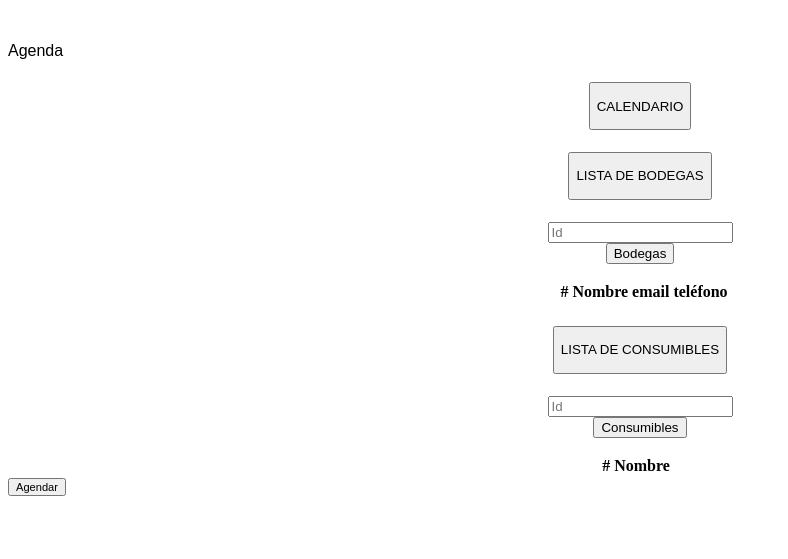
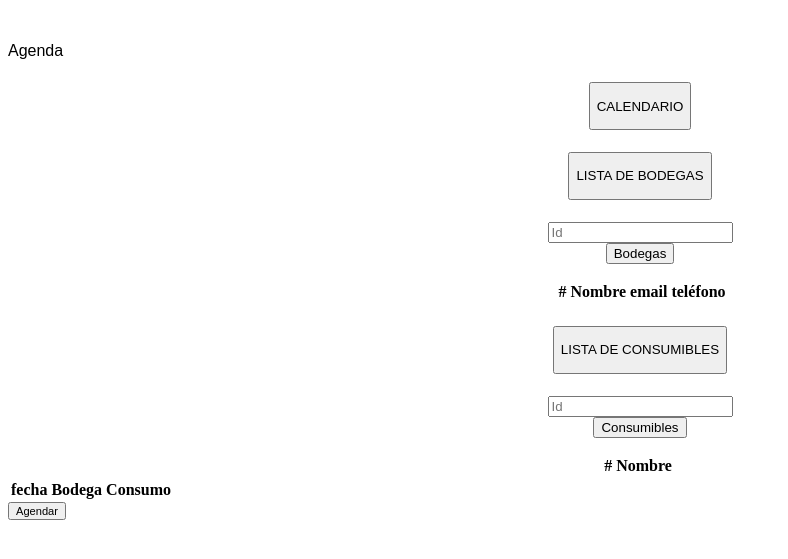
Before and after one commit to alemarchena/winecity, a PHP site: page /agenda.php in a window 1280 px wide. Shown: the top 559 px of the page, without its empty margins (0-788 px from the left). Run offline with PHP 8.4, Linux system fonts and the light colour scheme; lists and menus that the app fills with data are empty.

Commit message:
Correcciones

```diff
--- a/winecity/agenda.php
+++ b/winecity/agenda.php
@@ -19,13 +19,13 @@
 				<div class="card">
 					<div class="card-header" id="headingCero">
 						<h5 class="mb-0">
-				            <button class="btn btn-link" type="button" data-toggle="collapse" data-target="#collapseCero" aria-expanded="true" aria-controls="collapseCero">
+				            <button class="btn btn-link" type="button" data-toggle="collapse" data-target="#collapseCal" aria-expanded="true" aria-controls="collapseCal">
 				                <p class="mensajeservidor">CALENDARIO</p>
 				            </button>
 				          </h5>
 					</div>
 
-				 	<div id="collapseCero" class="collapse show" aria-labelledby="headingCero" data-parent="#accordionExample0">
+				 	<div id="collapseCal" class="collapse" aria-labelledby="headingCero" data-parent="#accordionExample0">
 			            <div class="card-body">
 							<div id="calendario"">
 
@@ -41,15 +41,16 @@
 		<div class="col-lg-5" align="center">
 			<div class="accordion" id="accordionExample2"> <!--Acordeon -->
 		        <div class="card">
+
 			        <div class="card-header" id="headingTwo">
 			          <h5 class="mb-0">
-			            <button class="btn btn-link" type="button" data-toggle="collapse" data-target="#collapseTwo" aria-expanded="true" aria-controls="collapseTwo">
+			            <button class="btn btn-link" type="button" data-toggle="collapse" data-target="#colapsobodega" aria-expanded="true" aria-controls="colapsobodega">
 			                <p class="mensajeservidor">LISTA DE BODEGAS</p>
 			            </button>
 			          </h5>
 			        </div>
 
-			        <div id="collapseTwo" class="collapse" aria-labelledby="headingTwo" data-parent="#accordionExample2">
+			        <div id="colapsobodega" class="collapse" aria-labelledby="headingTwo" data-parent="#accordionExample2">
 			            <div class="card-body">
 			                <!-- LO QUE SE VA A MOSTRAR EN LA TARJETA-->
 			                <div class="row">
@@ -67,7 +68,6 @@
 			                    <table id="tabla_bodegas" class="table table-sm w-auto table-bordered table-striped">
 			                        <thead>
 			                            <tr class="btn-info">
-			                            	<th scope="col"></th>
                                 			<th scope="col"></th>
 			                                <th scope="col">#</th>
 			                                <th scope="col">Nombre</th>
@@ -86,6 +86,7 @@
 		      	</div>	<!--fin de card -->
 			</div><!--fin de acordeon -->
 		</div>
+
 		<div class="col-lg-4" align="center">
 			<div class="accordion" id="accordionExample1">
 				<div class="card">
@@ -118,7 +119,7 @@
 			                                <th scope="col">#</th>
 			                                <th scope="col">Nombre</th>
 			                                <th scope="col"></th>
-                                			<th scope="col"></th>
+
 			                            </tr>
 			                        </thead>
 			                        <tbody id = "body_consumos">
@@ -132,7 +133,27 @@
 		      	</div>
 			</div>
 		</div>
-		<button class="btn btn-lg btn-primary btn-block" id="agendar" action="" type="submit"><small>Agendar</small></button>
+		<div class="container">
+			<div class="col-lg-12">
+				<div class="table-responsive-md">
+                    <table id="tabla_agenda" class="table w-auto table-bordered table-striped">
+                        <thead>
+                            <tr class="btn-info">
+                                <th scope="col">fecha</th>
+                                <th scope="col">Bodega</th>
+                                <th scope="col">Consumo</th>
+
+                            </tr>
+                        </thead>
+                        <tbody id = "body_consumos">
+
+                        </tbody>
+                    </table>
+                </div>
+			</div>
+			<button class="btn btn-lg btn-primary btn-block" id="agendar" action="" type="submit"><small>Agendar</small></button>
+		</div>
+
 	</div>
 
 
--- a/winecity/calendario.php
+++ b/winecity/calendario.php
@@ -68,7 +68,7 @@ $(document).ready(function()
 
 		$("#diafecha").val($(this).html());
 		$("#textofecha").html($(this).html() + " de " +$("#label").html());
-
+		//$("#collapseCal").hide();
 	});
 
 	$('#agendar').click(function(e){
--- a/winecity/funciones/bodegasfunciones.php
+++ b/winecity/funciones/bodegasfunciones.php
@@ -64,13 +64,7 @@
     }
 
 
-    function seleccionar(id,nombre,email,telefono){
 
-    }
-
-    function noseleccionar(id,nombre,email,telefono){
-
-    }
 
     function eliminar(id,nombre,email,telefono)
     {
@@ -92,6 +86,16 @@
                 alert('Error al procesar la solicitud.');
             });
         }
+    }
+
+    function seleccionarbodegas(id,nombre,email,telefono)
+    {
+        //$("#colapsobodega").toggle();
+    }
+
+    function noseleccionarbodegas(id,nombre,email,telefono)
+    {
+
     }
 
     function editar(id,nombre,email,telefono)
@@ -123,10 +127,12 @@
 
                     $.each(datadecodificado,function(key,value)
                     {
-                        if(tipo==="seleccionable"){//agrego botones SI y NO
-                         var fila = "<tr><td><input type='button' value = 'NO' class = 'btn btn-sm btn-danger' onclick='noseleccionar(\"" +datadecodificado[key].id_bodega+ "\",\"" +datadecodificado[key].nombre_bodega+ "\",\"" +datadecodificado[key].email_bodega+ "\",\"" +datadecodificado[key].telefono_bodega+ "\")' /></td><td><input type='button' value = 'SI' class = 'btn btn-sm btn-info' onclick='seleccionar(\"" +datadecodificado[key].id_bodega+ "\",\"" +datadecodificado[key].nombre_bodega+ "\",\"" +datadecodificado[key].email_bodega+ "\",\"" +datadecodificado[key].telefono_bodega+ "\")' /></td><td>"+datadecodificado[key].id_bodega+"</td><td>"+datadecodificado[key].nombre_bodega+"</td><td>"+datadecodificado[key].email_bodega+"</td><td>"+datadecodificado[key].telefono_bodega+"</td></tr>";
-
-                        }else if(tipo==="abm"){ //agrego botones BORRAR y EDITAR
+                        if(tipo==="seleccionable")
+                        {//agrego botones SI
+                         var fila = "<tr><td><input type='button' value = 'SI' class = 'btn btn-sm btn-info' onclick='seleccionarbodegas(\"" +datadecodificado[key].id_bodega+ "\",\"" +datadecodificado[key].nombre_bodega+ "\",\"" +datadecodificado[key].email_bodega+ "\",\"" +datadecodificado[key].telefono_bodega+ "\")' /></td><td>"+datadecodificado[key].id_bodega+"</td><td>"+datadecodificado[key].nombre_bodega+"</td><td>"+datadecodificado[key].email_bodega+"</td><td>"+datadecodificado[key].telefono_bodega+"</td></tr>";
+                        }else
+                        if(tipo==="abm")
+                        { //agrego botones BORRAR y EDITAR
                             var fila = "<tr><td><input type='button' value = 'Borrar' class = 'btn btn-sm btn-danger' onclick='eliminar(\"" +datadecodificado[key].id_bodega+ "\",\"" +datadecodificado[key].nombre_bodega+ "\",\"" +datadecodificado[key].email_bodega+ "\",\"" +datadecodificado[key].telefono_bodega+ "\")' /></td><td><input type='button' value = 'Editar' class = 'btn btn-sm btn-info' onclick='editar(\"" +datadecodificado[key].id_bodega+ "\",\"" +datadecodificado[key].nombre_bodega+ "\",\"" +datadecodificado[key].email_bodega+ "\",\"" +datadecodificado[key].telefono_bodega+ "\")' /></td><td>"+datadecodificado[key].id_bodega+"</td><td>"+datadecodificado[key].nombre_bodega+"</td><td>"+datadecodificado[key].email_bodega+"</td><td>"+datadecodificado[key].telefono_bodega+"</td></tr>";
                         }
 
@@ -141,7 +147,9 @@
             }
         });
     }
+</script>
 
+<script>
     $(document).ready(function()
     {
         $("#nuevo").click(function()
--- a/winecity/funciones/consumisionesfunciones.php
+++ b/winecity/funciones/consumisionesfunciones.php
@@ -94,11 +94,13 @@
         $("#collapseOneC").collapse("show");
     }
 
-     function seleccionar(id,nombre){
+     function seleccionar_consumision(id,nombre){
+
+        //$("#collapseDos").toggle();
 
     }
 
-    function noseleccionar(id,nombre){
+    function noseleccionar_consumision(id,nombre){
 
     }
     function consulta_consumisiones(tipo)
@@ -122,7 +124,7 @@
                     {
                         if(tipo==="seleccionable")
                         {
-                         var fila = "<tr><td>"+datadecodificado[key].id_consumision+"</td><td>"+datadecodificado[key].nombre_consumision+"</td><td><input type='button' value = 'NO' class = 'btn btn-sm btn-danger' onclick='noseleccionar(\"" +datadecodificado[key].id_consumision+ "\",\"" +datadecodificado[key].nombre_consumision+"\")' /></td><td><input type='button' value = 'SI' class = 'btn btn-sm btn-info' onclick='seleccionar(\"" +datadecodificado[key].id_consumision+ "\",\"" +datadecodificado[key].nombre_consumision+ "\")' /></td></tr>";
+                         var fila = "<tr><td>"+datadecodificado[key].id_consumision+"</td><td>"+datadecodificado[key].nombre_consumision+"</td><td><input type='button' value = 'SI' class = 'btn btn-sm btn-info' onclick='seleccionar_consumision(\"" +datadecodificado[key].id_consumision+ "\",\"" +datadecodificado[key].nombre_consumision+ "\")' /></td></tr>";
                         }else{
                         var fila = "<tr><td>"+datadecodificado[key].id_consumision+"</td><td>"+datadecodificado[key].nombre_consumision+"</td><td><input type='button' value = 'Borrar' class = 'btn btn-sm btn-danger' onclick='eliminar(\"" +datadecodificado[key].id_consumision+ "\",\"" +datadecodificado[key].nombre_consumision+"\")' /></td><td><input type='button' value = 'Editar' class = 'btn btn-sm btn-info' onclick='editar(\"" +datadecodificado[key].id_consumision+ "\",\"" +datadecodificado[key].nombre_consumision+ "\")' /></td></tr>";
                         }
--- a/winecity/sitio.php
+++ b/winecity/sitio.php
@@ -55,13 +55,9 @@
 	<!--LIBRERIA PARA JQUERY -->
 
 	<script
-
 		src="https://code.jquery.com/jquery-3.3.1.min.js"
-
 		integrity="sha256-FgpCb/KJQlLNfOu91ta32o/NMZxltwRo8QtmkMRdAu8="
-
 		crossorigin="anonymous">
-
 	</script>
 
 
```
Also changed, not shown: winecity/consumisiones.php (line endings or trailing spaces). Lines whose indentation alone changed are shown as unchanged.
